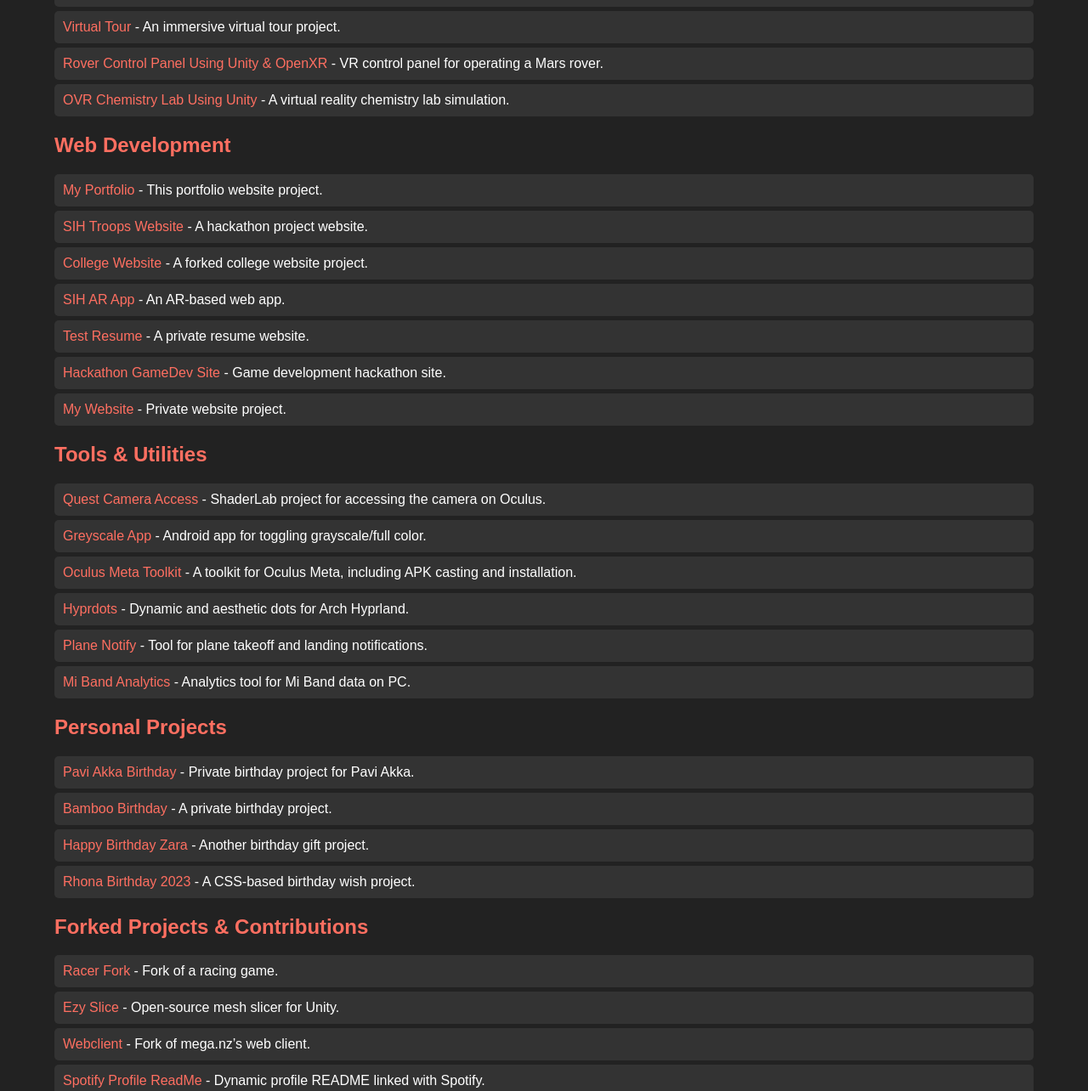
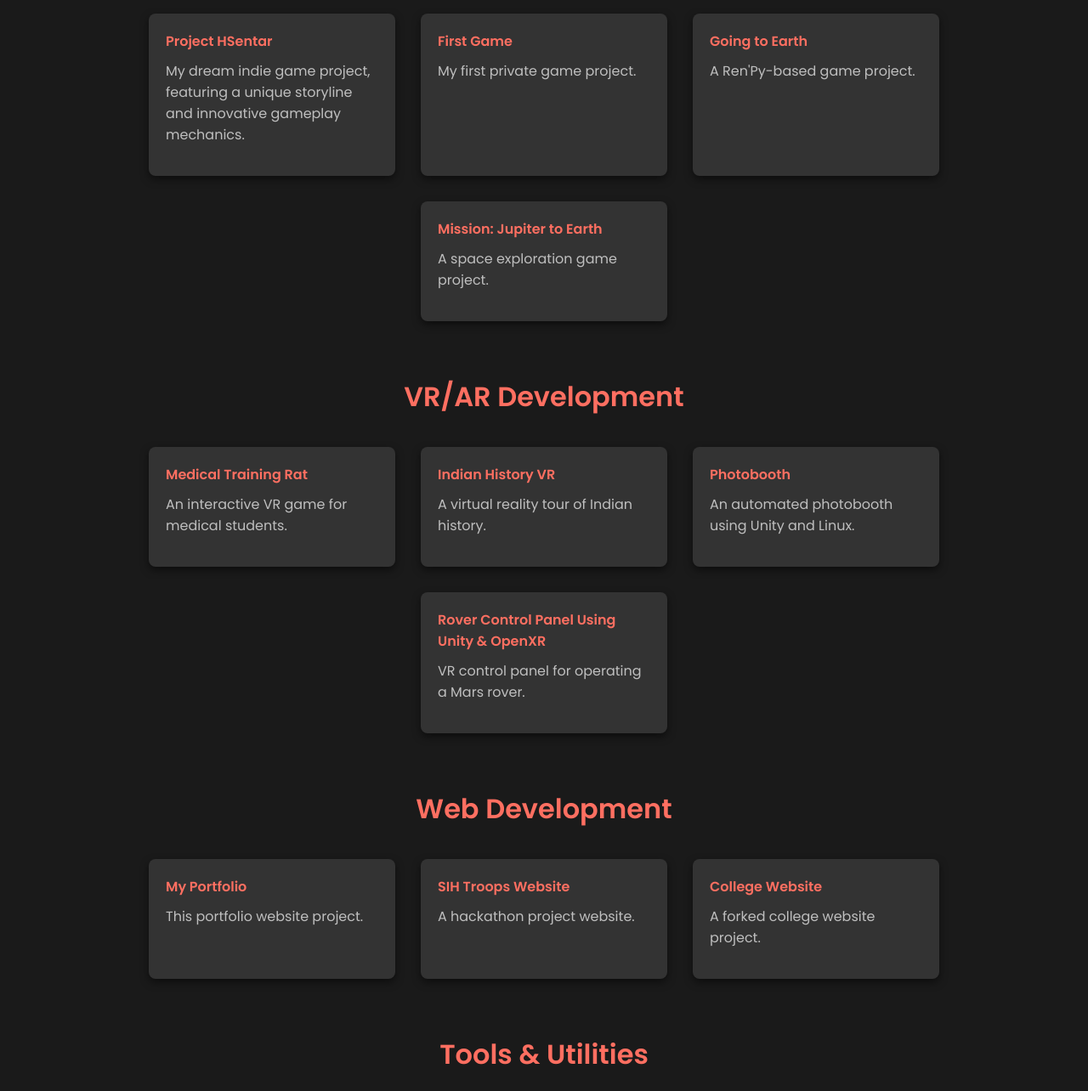
Before and after one commit to hsratneshsci/my-portfolio, a plain HTML site: page index.html in a window 1280 px wide. Shown: the part 507-1791 px from the top of the page at 85% size. Drawn offline with Linux system fonts and the light colour scheme.

Commit message:
Update index.html

```diff
--- a/index.html
+++ b/index.html
@@ -4,127 +4,277 @@
     <meta charset="UTF-8">
     <meta name="viewport" content="width=device-width, initial-scale=1.0">
     <title>Ratnesh HS Portfolio</title>
+    <!-- Google Fonts -->
+    <link href="https://fonts.googleapis.com/css2?family=Poppins:wght@300;400;600&display=swap" rel="stylesheet">
     <style>
         body {
-            font-family: Arial, sans-serif;
-            background-color: #222;
-            color: #fff;
+            font-family: 'Poppins', sans-serif;
+            background-color: #1a1a1a;
+            color: #f0f0f0;
             margin: 0;
             padding: 0;
+            box-sizing: border-box;
         }
+
         .container {
-            width: 90%;
+            width: 85%;
             margin: 0 auto;
+            padding: 50px 0;
         }
+
+        header {
+            text-align: center;
+            padding: 30px 0;
+        }
+
         h1 {
+            font-size: 2.5rem;
+            font-weight: 600;
+            margin-bottom: 10px;
+        }
+
+        p.tagline {
+            font-size: 1.2rem;
+            color: #ff6f61;
+        }
+
+        nav {
+            margin-top: 20px;
             text-align: center;
+        }
+
+        nav a {
+            color: #f0f0f0;
+            text-decoration: none;
+            margin: 0 15px;
+            font-weight: 600;
+            transition: color 0.3s;
+        }
+
+        nav a:hover {
+            color: #ff6f61;
+        }
+
+        section {
+            margin: 50px 0;
+        }
+
+        h2 {
+            font-size: 2rem;
+            color: #ff6f61;
+            margin-bottom: 20px;
+            text-align: center;
+        }
+
+        ul {
+            display: flex;
+            flex-wrap: wrap;
+            list-style: none;
+            padding: 0;
+            margin: 0;
+            justify-content: center;
+        }
+
+        ul li {
+            background-color: #333;
+            border-radius: 8px;
+            margin: 15px;
+            padding: 20px;
+            width: 250px;
+            box-shadow: 0 4px 10px rgba(0, 0, 0, 0.5);
+            transition: transform 0.3s, box-shadow 0.3s;
+        }
+
+        ul li:hover {
+            transform: translateY(-10px);
+            box-shadow: 0 8px 15px rgba(0, 0, 0, 0.8);
+        }
+
+        ul li a {
+            color: #ff6f61;
+            text-decoration: none;
+            font-weight: 600;
+        }
+
+        ul li a:hover {
+            color: #fff;
+        }
+
+        ul li p {
+            color: #bfbfbf;
+            margin-top: 10px;
+        }
+
+        footer {
+            text-align: center;
+            padding: 30px 0;
+            background-color: #111;
             margin-top: 50px;
         }
-        h2 {
+
+        footer p {
+            color: #fff;
+            font-size: 1rem;
+        }
+
+        footer a {
             color: #ff6f61;
-        }
-        ul {
-            list-style-type: none;
-            padding: 0;
-        }
-        ul li {
-            background-color: #333;
-            padding: 10px;
-            margin: 5px 0;
-            border-radius: 5px;
-        }
-        a {
-            color: #ff6f61;
+            margin: 0 10px;
             text-decoration: none;
         }
-        footer {
-            text-align: center;
-            padding: 20px;
-            margin-top: 50px;
-            background-color: #333;
+
+        footer a:hover {
+            color: #fff;
         }
-        footer a {
-            margin: 0 10px;
+
+        /* Responsive Design */
+        @media (max-width: 768px) {
+            ul li {
+                width: 100%;
+            }
         }
     </style>
 </head>
 <body>
 
+    <!-- Header -->
+    <header>
         <div class="container">
-        <h1>Ratnesh HS - Portfolio</h1>
+            <h1>Ratnesh HS</h1>
+            <p class="tagline">Game Developer | VR Enthusiast | Software Engineer</p>
+            <nav>
+                <a href="#game-dev">Game Development</a>
+                <a href="#vr-dev">VR/AR Development</a>
+                <a href="#web-dev">Web Development</a>
+                <a href="#tools">Tools & Utilities</a>
+                <a href="#personal">Personal Projects</a>
+                <a href="#forked">Forked Projects</a>
+            </nav>
+        </div>
+    </header>
+
+    <!-- Main Content -->
+    <div class="container">
 
         <!-- Game Development Section -->
+        <section id="game-dev">
             <h2>Game Development</h2>
             <ul>
-            <li><a href="https://github.com/hsratneshsci/project-hsentar" target="_blank">Project HSentar</a> - My dream indie game project, featuring a unique storyline and innovative gameplay mechanics.</li>
-            <li><a href="https://github.com/hsratneshsci/first-game" target="_blank">First Game</a> - My first private game project.</li>
-            <li><a href="https://github.com/hsratneshsci/going-to-earth" target="_blank">Going to Earth</a> - Ren'Py game project.</li>
-            <li><a href="https://github.com/hsratneshsci/mission-jupiter-to-earth-sairam" target="_blank">Mission: Jupiter to Earth</a> - A space exploration game project.</li>
+                <li>
+                    <a href="https://github.com/hsratneshsci/project-hsentar" target="_blank">Project HSentar</a>
+                    <p>My dream indie game project, featuring a unique storyline and innovative gameplay mechanics.</p>
+                </li>
+                <li>
+                    <a href="https://github.com/hsratneshsci/first-game" target="_blank">First Game</a>
+                    <p>My first private game project.</p>
+                </li>
+                <li>
+                    <a href="https://github.com/hsratneshsci/going-to-earth" target="_blank">Going to Earth</a>
+                    <p>A Ren'Py-based game project.</p>
+                </li>
+                <li>
+                    <a href="https://github.com/hsratneshsci/mission-jupiter-to-earth-sairam" target="_blank">Mission: Jupiter to Earth</a>
+                    <p>A space exploration game project.</p>
+                </li>
             </ul>
+        </section>
 
         <!-- VR/AR Development Section -->
+        <section id="vr-dev">
             <h2>VR/AR Development</h2>
             <ul>
-            <li><a href="https://github.com/hsratneshsci/medical-training-rat" target="_blank">Medical Training Rat</a> - An interactive VR game for medical students.</li>
-            <li><a href="https://github.com/hsratneshsci/indian-history-vr" target="_blank">Indian History VR</a> - A virtual reality tour of Indian history.</li>
-            <li><a href="https://github.com/hsratneshsci/Photobooth" target="_blank">Photobooth</a> - Automated photobooth using Unity and Linux.</li>
-            <li><a href="https://github.com/hsratneshsci/virtual-tour" target="_blank">Virtual Tour</a> - An immersive virtual tour project.</li>
-            <li><a href="https://github.com/hsratneshsci/rover-control-panel-using-unity-and-openXR" target="_blank">Rover Control Panel Using Unity & OpenXR</a> - VR control panel for operating a Mars rover.</li>
-            <li><a href="https://github.com/hsratneshsci/ovr_chemistry-lab-using-unity" target="_blank">OVR Chemistry Lab Using Unity</a> - A virtual reality chemistry lab simulation.</li>
+                <li>
+                    <a href="https://github.com/hsratneshsci/medical-training-rat" target="_blank">Medical Training Rat</a>
+                    <p>An interactive VR game for medical students.</p>
+                </li>
+                <li>
+                    <a href="https://github.com/hsratneshsci/indian-history-vr" target="_blank">Indian History VR</a>
+                    <p>A virtual reality tour of Indian history.</p>
+                </li>
+                <li>
+                    <a href="https://github.com/hsratneshsci/Photobooth" target="_blank">Photobooth</a>
+                    <p>An automated photobooth using Unity and Linux.</p>
+                </li>
+                <li>
+                    <a href="https://github.com/hsratneshsci/rover-control-panel-using-unity-and-openXR" target="_blank">Rover Control Panel Using Unity & OpenXR</a>
+                    <p>VR control panel for operating a Mars rover.</p>
+                </li>
             </ul>
+        </section>
 
         <!-- Web Development Section -->
+        <section id="web-dev">
             <h2>Web Development</h2>
             <ul>
-            <li><a href="https://github.com/hsratneshsci/my-portfolio" target="_blank">My Portfolio</a> - This portfolio website project.</li>
-            <li><a href="https://github.com/hsratneshsci/sih_troops_website" target="_blank">SIH Troops Website</a> - A hackathon project website.</li>
-            <li><a href="https://github.com/hsratneshsci/college_website" target="_blank">College Website</a> - A forked college website project.</li>
-            <li><a href="https://github.com/hsratneshsci/sih-ar-app" target="_blank">SIH AR App</a> - An AR-based web app.</li>
-            <li><a href="https://github.com/hsratneshsci/test-_resume" target="_blank">Test Resume</a> - A private resume website.</li>
-            <li><a href="https://github.com/hsratneshsci/hackathon_gamedev_site" target="_blank">Hackathon GameDev Site</a> - Game development hackathon site.</li>
-            <li><a href="https://github.com/hsratneshsci/my-website" target="_blank">My Website</a> - Private website project.</li>
+                <li>
+                    <a href="https://github.com/hsratneshsci/my-portfolio" target="_blank">My Portfolio</a>
+                    <p>This portfolio website project.</p>
+                </li>
+                <li>
+                    <a href="https://github.com/hsratneshsci/sih_troops_website" target="_blank">SIH Troops Website</a>
+                    <p>A hackathon project website.</p>
+                </li>
+                <li>
+                    <a href="https://github.com/hsratneshsci/college_website" target="_blank">College Website</a>
+                    <p>A forked college website project.</p>
+                </li>
             </ul>
+        </section>
 
         <!-- Tools & Utilities Section -->
+        <section id="tools">
             <h2>Tools & Utilities</h2>
             <ul>
-            <li><a href="https://github.com/hsratneshsci/Quest-Camera-access" target="_blank">Quest Camera Access</a> - ShaderLab project for accessing the camera on Oculus.</li>
-            <li><a href="https://github.com/hsratneshsci/Greyscale_app" target="_blank">Greyscale App</a> - Android app for toggling grayscale/full color.</li>
-            <li><a href="https://github.com/hsratneshsci/oculus-meta-toolkit" target="_blank">Oculus Meta Toolkit</a> - A toolkit for Oculus Meta, including APK casting and installation.</li>
-            <li><a href="https://github.com/hsratneshsci/hyprdots" target="_blank">Hyprdots</a> - Dynamic and aesthetic dots for Arch Hyprland.</li>
-            <li><a href="https://github.com/hsratneshsci/plane-notify" target="_blank">Plane Notify</a> - Tool for plane takeoff and landing notifications.</li>
-            <li><a href="https://github.com/hsratneshsci/miband_analytics" target="_blank">Mi Band Analytics</a> - Analytics tool for Mi Band data on PC.</li>
+                <li>
+                    <a href="https://github.com/hsratneshsci/Quest-Camera-access" target="_blank">Quest Camera Access</a>
+                    <p>ShaderLab project for accessing the camera on Oculus.</p>
+                </li>
+                <li>
+                    <a href="https://github.com/hsratneshsci/Greyscale_app" target="_blank">Greyscale App</a>
+                    <p>Android app for toggling grayscale/full color.</p>
+                </li>
             </ul>
+        </section>
 
         <!-- Personal Projects Section -->
+        <section id="personal">
             <h2>Personal Projects</h2>
             <ul>
-            <li><a href="https://github.com/hsratneshsci/pavi-akka-bday" target="_blank">Pavi Akka Birthday</a> - Private birthday project for Pavi Akka.</li>
-            <li><a href="https://github.com/hsratneshsci/bamboo_birthday" target="_blank">Bamboo Birthday</a> - A private birthday project.</li>
-            <li><a href="https://github.com/hsratneshsci/happy-birthday-zara" target="_blank">Happy Birthday Zara</a> - Another birthday gift project.</li>
-            <li><a href="https://github.com/hsratneshsci/rhona_birthday_2023" target="_blank">Rhona Birthday 2023</a> - A CSS-based birthday wish project.</li>
+                <li>
+                    <a href="https://github.com/hsratneshsci/pavi-akka-bday" target="_blank">Pavi Akka Birthday</a>
+                    <p>Private birthday project for Pavi Akka.</p>
+                </li>
+                <li>
+                    <a href="https://github.com/hsratneshsci/rhona_birthday_2023" target="_blank">Rhona Birthday 2023</a>
+                    <p>A CSS-based birthday wish project.</p>
+                </li>
             </ul>
+        </section>
 
         <!-- Forked Projects & Contributions Section -->
+        <section id="forked">
             <h2>Forked Projects & Contributions</h2>
             <ul>
-            <li><a href="https://github.com/hsratneshsci/Racer-fork" target="_blank">Racer Fork</a> - Fork of a racing game.</li>
-            <li><a href="https://github.com/hsratneshsci/ezy-slice" target="_blank">Ezy Slice</a> - Open-source mesh slicer for Unity.</li>
-            <li><a href="https://github.com/hsratneshsci/webclient" target="_blank">Webclient</a> - Fork of mega.nz’s web client.</li>
-            <li><a href="https://github.com/hsratneshsci/spotify-profile-readme" target="_blank">Spotify Profile ReadMe</a> - Dynamic profile README linked with Spotify.</li>
-            <li><a href="https://github.com/hsratneshsci/plane-notify" target="_blank">Plane Notify</a> - Open-source plane takeoff and landing tracker.</li>
+                <li>
+                    <a href="https://github.com/hsratneshsci/Racer-fork" target="_blank">Racer (Forked)</a>
+                    <p>Forked version of Racer game.</p>
+                </li>
+                <li>
+                    <a href="https://github.com/hsratneshsci/facerecognition" target="_blank">Face Recognition (Forked)</a>
+                    <p>A face recognition project forked from an open-source repo.</p>
+                </li>
             </ul>
-
+        </section>
     </div>
 
-    <!-- Footer Section -->
+    <!-- Footer -->
     <footer>
-        <p>Connect with me:
-            <a href="https://in/ratnesh-harishankar" target="_blank">LinkedIn</a> |
-            <a href="https://orcid.org/0009-0005-0506-6310" target="_blank">ORCID</a> |
-            <a href="https://ratnesh-pixel.medium.com/" target="_blank">Medium</a> |
-            <a href="https://ratsindie.itch.io/" target="_blank">Itch.io</a>
+        <div class="container">
+            <p>&copy; 2024 Ratnesh HS | Follow me on:
+                <a href="https://www.linkedin.com/in/ratnesh-hs" target="_blank">LinkedIn</a> |
+                <a href="https://github.com/hsratneshsci" target="_blank">GitHub</a>
             </p>
+        </div>
     </footer>
 
 </body>
```
Lines whose indentation alone changed are shown as unchanged.
